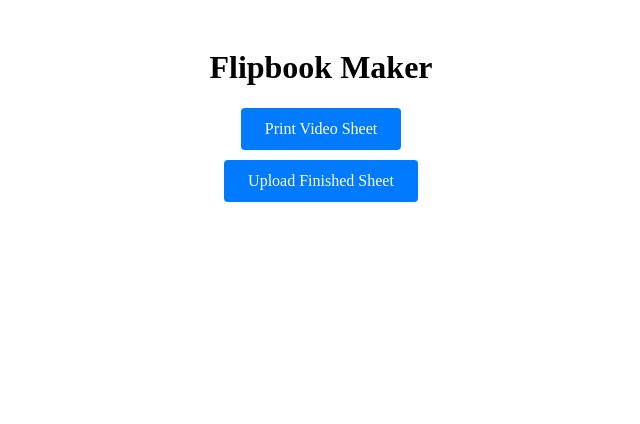
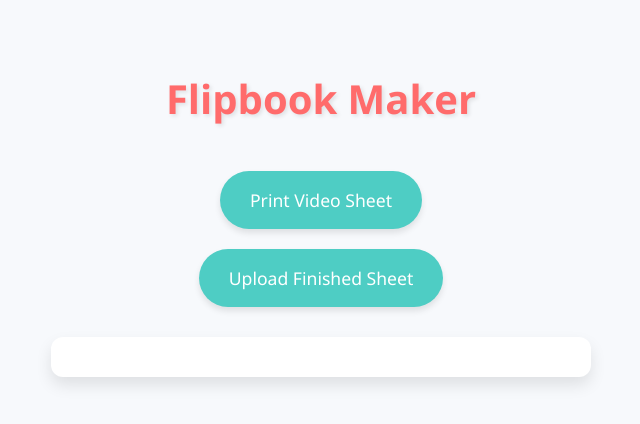
Before and after one commit to robobenjie/flipbook, a plain HTML site: page index.html in a window 1280 px wide. Shown: the whole page, without its empty margins (319-959 px from the left). Drawn offline with Linux system fonts and the light colour scheme.

Commit message:
nicer style

```diff
--- a/styles.css
+++ b/styles.css
@@ -1,3 +1,20 @@
+:root {
+    --primary: #FF6B6B;     /* Coral pink */
+    --secondary: #4ECDC4;   /* Turquoise */
+    --accent: #FFE66D;      /* Sunny yellow */
+    --background: #f7f9fc;  /* Light grayish blue */
+    --text: #2C3E50;        /* Dark blue gray */
+}
+
+body {
+    background-color: var(--background);
+    color: var(--text);
+    font-family: 'Segoe UI', system-ui, -apple-system, sans-serif;
+    line-height: 1.6;
+    margin: 0;
+    padding: 20px;
+}
+
 .container {
     max-width: 100%;
     margin: 0 auto;
@@ -5,20 +22,36 @@
     text-align: center;
 }
 
+h1 {
+    color: var(--primary);
+    font-size: 2.5em;
+    margin-bottom: 1em;
+    text-shadow: 2px 2px 4px rgba(0, 0, 0, 0.1);
+}
+
 .upload-button {
     display: block;
-    margin: 10px auto;
-    padding: 12px 24px;
-    background: #007bff;
+    margin: 20px auto;
+    padding: 15px 30px;
+    background: var(--secondary);
     color: white;
-    border-radius: 4px;
+    border-radius: 50px;
     cursor: pointer;
-    font-size: 16px;
+    font-size: 1.1em;
     width: fit-content;
+    transition: all 0.3s ease;
+    box-shadow: 0 4px 6px rgba(0, 0, 0, 0.1);
 }
 
 .upload-button:hover {
-    background: #0056b3;
+    background: var(--primary);
+    transform: translateY(-2px);
+    box-shadow: 0 6px 8px rgba(0, 0, 0, 0.15);
+}
+
+.upload-button:active {
+    transform: translateY(0);
+    box-shadow: 0 2px 4px rgba(0, 0, 0, 0.1);
 }
 
 .upload-button input[type="file"] {
@@ -34,7 +67,8 @@
     width: 100%;
     height: 100%;
     object-fit: contain;
-    border: 1px solid #ccc;
+    border: 2px solid var(--accent);
+    border-radius: 8px;
 }
 
 /* Add orientation indicator styles */
@@ -87,11 +121,16 @@
 }
 
 .gif-container {
-    margin: 20px auto;
+    margin: 30px auto;
     max-width: 500px;
+    padding: 20px;
+    background: white;
+    border-radius: 12px;
+    box-shadow: 0 8px 16px rgba(0, 0, 0, 0.1);
 }
 
 .gif-container img {
     max-width: 100%;
     height: auto;
+    border-radius: 8px;
 }
```
